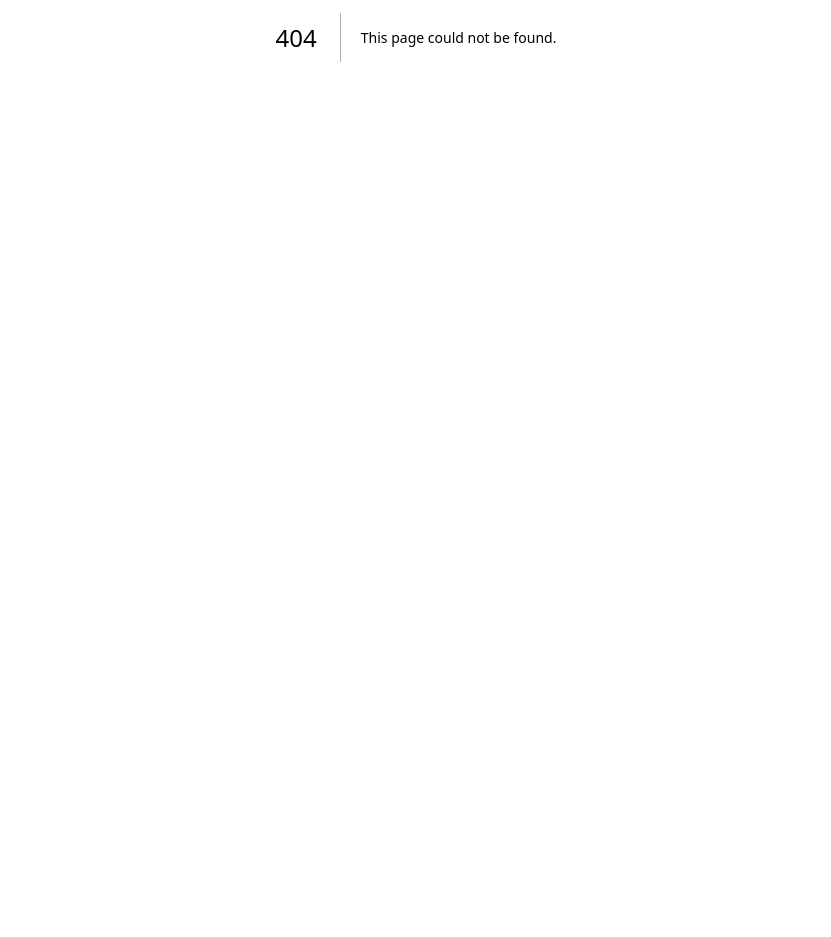
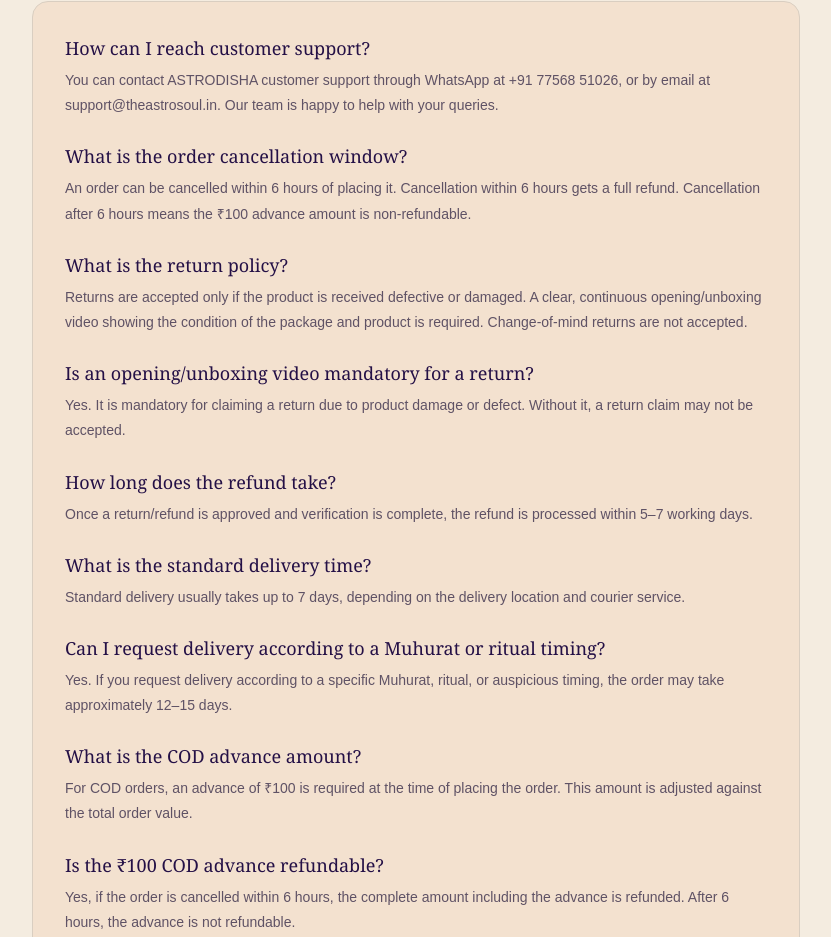
Before and after one commit to chavananand02340-wq/astrodisha-ecommerce, a Next.js app: page /faq in a window 1280 px wide. Before the commit this address had no page. Shown: the part 363-1300 px from the top of the page, without its empty margins (224-1055 px from the left). Before the commit the page ends 800 px from the top, so only its background shows below. Built offline with nearby package versions, Linux system fonts and the light colour scheme.

Commit message:
Create page.tsx

```diff
--- /dev/null
+++ b/app/faq/page.tsx
@@ -0,0 +1,96 @@
+import type { Metadata } from "next";
+import LegalPageLayout from "@/components/LegalPageLayout";
+import {
+  CANCELLATION_WINDOW_HOURS,
+  COD_ADVANCE_AMOUNT,
+  REFUND_PROCESSING_DAYS,
+  STANDARD_DELIVERY_DAYS,
+  MUHURAT_DELIVERY_DAYS,
+  JURISDICTION,
+  LEGAL_NAME,
+  REGISTERED_ADDRESS,
+  SUPPORT_EMAIL,
+  SUPPORT_WHATSAPP_DISPLAY,
+} from "@/lib/legal-info";
+
+export const metadata: Metadata = {
+  title: "FAQs | ASTRODISHA",
+};
+
+const FAQS = [
+  {
+    q: "How can I reach customer support?",
+    a: `You can contact ASTRODISHA customer support through WhatsApp at ${SUPPORT_WHATSAPP_DISPLAY}, or by email at ${SUPPORT_EMAIL}. Our team is happy to help with your queries.`,
+  },
+  {
+    q: "What is the order cancellation window?",
+    a: `An order can be cancelled within ${CANCELLATION_WINDOW_HOURS} hours of placing it. Cancellation within ${CANCELLATION_WINDOW_HOURS} hours gets a full refund. Cancellation after ${CANCELLATION_WINDOW_HOURS} hours means the ₹${COD_ADVANCE_AMOUNT} advance amount is non-refundable.`,
+  },
+  {
+    q: "What is the return policy?",
+    a: "Returns are accepted only if the product is received defective or damaged. A clear, continuous opening/unboxing video showing the condition of the package and product is required. Change-of-mind returns are not accepted.",
+  },
+  {
+    q: "Is an opening/unboxing video mandatory for a return?",
+    a: "Yes. It is mandatory for claiming a return due to product damage or defect. Without it, a return claim may not be accepted.",
+  },
+  {
+    q: "How long does the refund take?",
+    a: `Once a return/refund is approved and verification is complete, the refund is processed within ${REFUND_PROCESSING_DAYS}.`,
+  },
+  {
+    q: "What is the standard delivery time?",
+    a: `Standard delivery usually takes ${STANDARD_DELIVERY_DAYS}, depending on the delivery location and courier service.`,
+  },
+  {
+    q: "Can I request delivery according to a Muhurat or ritual timing?",
+    a: `Yes. If you request delivery according to a specific Muhurat, ritual, or auspicious timing, the order may take ${MUHURAT_DELIVERY_DAYS}.`,
+  },
+  {
+    q: "What is the COD advance amount?",
+    a: `For COD orders, an advance of ₹${COD_ADVANCE_AMOUNT} is required at the time of placing the order. This amount is adjusted against the total order value.`,
+  },
+  {
+    q: `Is the ₹${COD_ADVANCE_AMOUNT} COD advance refundable?`,
+    a: `Yes, if the order is cancelled within ${CANCELLATION_WINDOW_HOURS} hours, the complete amount including the advance is refunded. After ${CANCELLATION_WINDOW_HOURS} hours, the advance is not refundable.`,
+  },
+  {
+    q: "Which products are non-returnable?",
+    a: "Products are eligible for return only in case of a verified product defect or damage, subject to the mandatory opening/unboxing video. Returns for change of mind, personal preference, or incorrect selection are not accepted.",
+  },
+  {
+    q: "What is the legal jurisdiction for ASTRODISHA?",
+    a: `${JURISDICTION}.`,
+  },
+  {
+    q: "What is the registered business name and address?",
+    a: `Registered Business Name: ${LEGAL_NAME}. Registered Address: ${REGISTERED_ADDRESS}.`,
+  },
+  {
+    q: "What is the ASTRODISHA website URL?",
+    a: "theastrosoul.in",
+  },
+  {
+    q: "What is the customer support email?",
+    a: SUPPORT_EMAIL,
+  },
+];
+
+export default function FaqPage() {
+  return (
+    <LegalPageLayout title="Frequently Asked Questions" lastUpdated="26 September 2026">
+      <div className="flex flex-col gap-6">
+        {FAQS.map((item) => (
+          <div key={item.q}>
+            <h2 style={{ color: "var(--astro-text)" }} className="astro-serif text-lg">
+              {item.q}
+            </h2>
+            <p style={{ color: "var(--astro-mauve)" }} className="mt-1.5">
+              {item.a}
+            </p>
+          </div>
+        ))}
+      </div>
+    </LegalPageLayout>
+  );
+}
```
